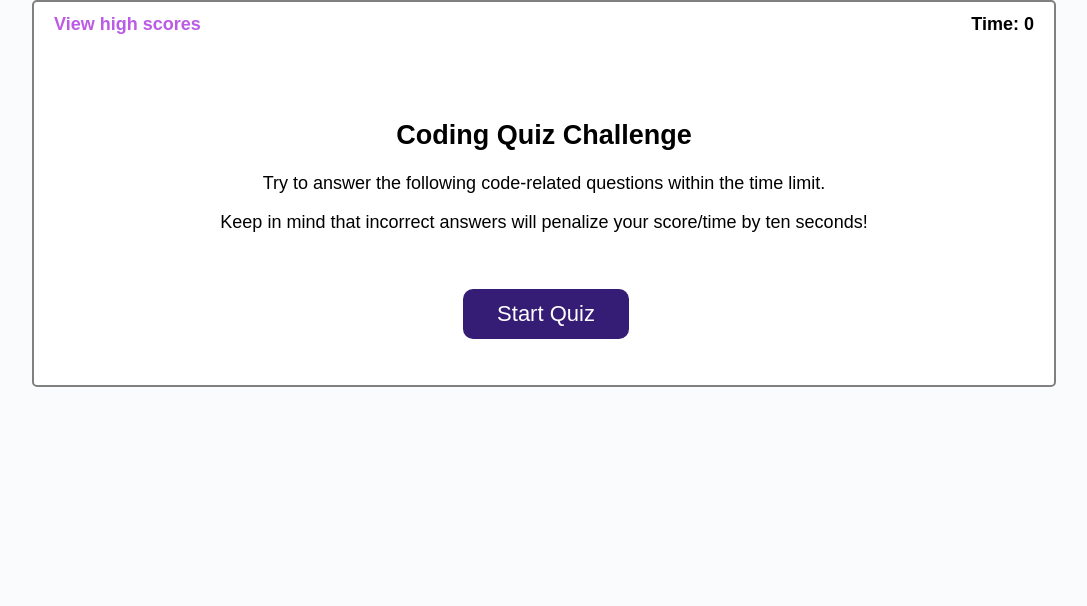
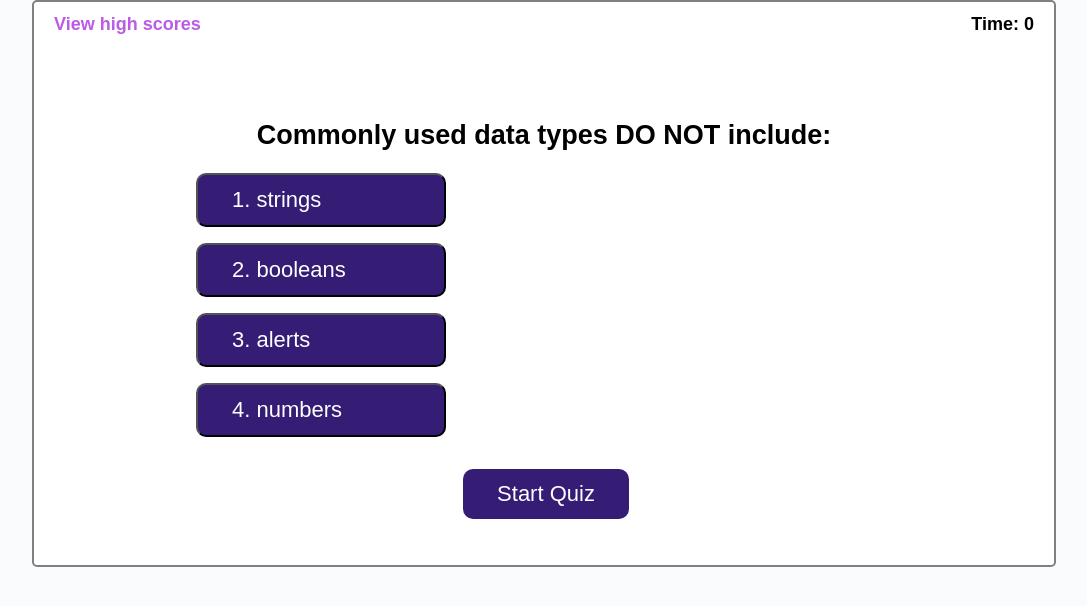
Before and after one commit to mbenitez1607/module4-challenge, a plain HTML site: page index.html in a window 1280 px wide. Both pictures are taken after a click on the button "Start Quiz". Shown: the whole page, without its empty margins (96-1183 px from the left). Drawn offline with Linux system fonts and the light colour scheme.

Commit message:
Implemented logic to display first question

```diff
--- a/assets/css/style.css
+++ b/assets/css/style.css
@@ -73,6 +73,11 @@ header h1 {
   min-height: 100px;
 }
 
+.card-body li::after{
+    background-color: var(--button-color);
+    color: var(--button-font-color);
+}
+
 .card-footer {
   text-align: center;
 }
--- a/assets/js/script.js
+++ b/assets/js/script.js
@@ -1,12 +1,54 @@
 
 // Get references to the #start element
 var startBtn = document.querySelector("#start");
+var quizHeader = document.querySelector(".card-header");
 
 // Start the quiz on #start
 function startQuiz() {
+    var numOfQuestions = 5;
+    // Remove text from welcome screen
+    p1.textContent = p2.textContent = "";
 
+    //for (q = 0; q < numOfQuestions; q++) {
+        displayQuestions(0);
+    //}
 
+    function displayQuestions(question) {
+        // Update numOfQuestions in startQuiz after adding more question/answer pairs below
+        var questions = ["Commonly used data types DO NOT include:",
+            "A very useful tool used during development and debugging for printing content to the debugger is:",
+            "The condition in an if / else statement is enclosed with _____.",
+            "Arrays in JavaScript can be used to store _____.",
+            "String values must be enclosed within _____ when being assigned to variables."];
+        var answers = [["strings", "booleans", "alerts", "numbers"],
+        ["JavaScript", "terminal/bash", "for loops", "console log"],
+        ["quotes", "curly brackets", "parenthesis", "square brackets"],
+        ["numbers and strings", "other arrays", "booleans", "all of the above"],
+        ["commas", "curly brackets", "quotes", "parenthesis"]
+        ];
+        // Display next question
+        quizHeader.textContent = questions[question];
+        // Display next answer
+        displayAnswers(answers[question]);
+    }
+
+    function displayAnswers(ans) {
+        var body = document.body;
+        //
+        var buttonStyle = "background-color:#351c75;color:white;text-align:left;padding-bottom:10px;border-radius:10px;display:block;font-size: 22px;line-height: 22px;margin: 16px 16px 16px 20px;padding: 14px 34px;width:250px;"
+
+        // Select <div> element with class card-body
+        var quizBody = document.getElementsByClassName("card-body")[0];
+        for (i = 0; i < ans.length; i++) {
+            // Create new button to display a possible answer
+            var newbtn = document.createElement("button");
+            // Add answer content to the button
+            newbtn.textContent = i+1 + '. ' + ans[i];
+            newbtn.setAttribute("style", buttonStyle);
+            quizBody.appendChild(newbtn);
+         }
+    }
 }
 
-// Add event listener to generate button
-generateBtn.addEventListener("click", startQuiz);
+// Add event listener to 'Start Quiz' button
+startBtn.addEventListener("click", startQuiz);
--- a/index.html
+++ b/index.html
@@ -14,12 +14,12 @@
         <h1 class="timer">Time: 0</h1>
       </header>
       <div class="card">
-        <div class="card-header">
-          <h2>Coding Quiz Challenge</h2>
+        <div >
+          <h2 class="card-header">Coding Quiz Challenge</h2>
         </div>
         <div class="card-body">
-          <p>Try to answer the following code-related questions within the time limit.</p>
-          <p>Keep in mind that incorrect answers will penalize your score/time by ten seconds!</p>
+          <p id="p1">Try to answer the following code-related questions within the time limit.</p>
+          <p id="p2">Keep in mind that incorrect answers will penalize your score/time by ten seconds!</p>
         </div>
         <div class="card-footer">
           <button id="start" class="btn">Start Quiz</button>
```
